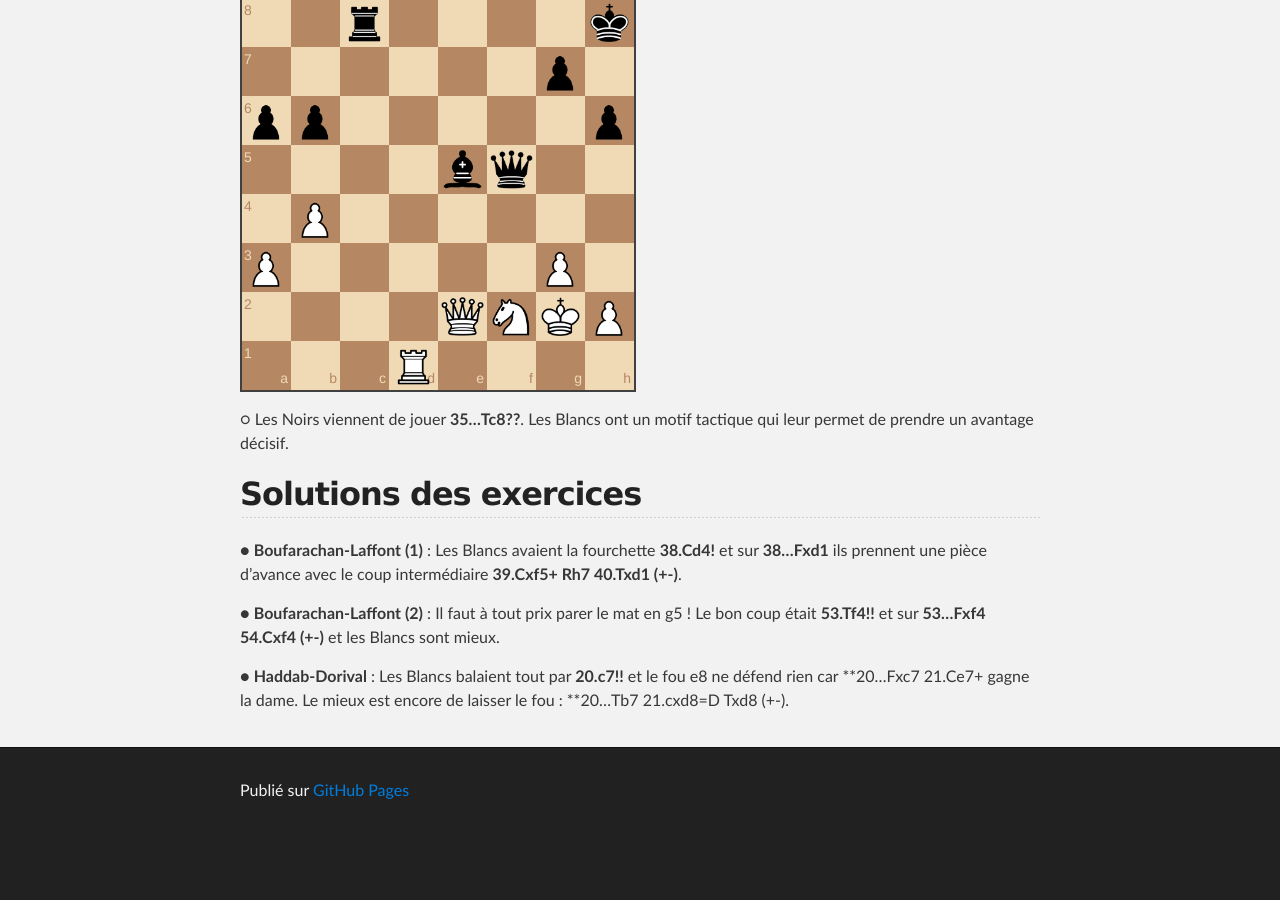
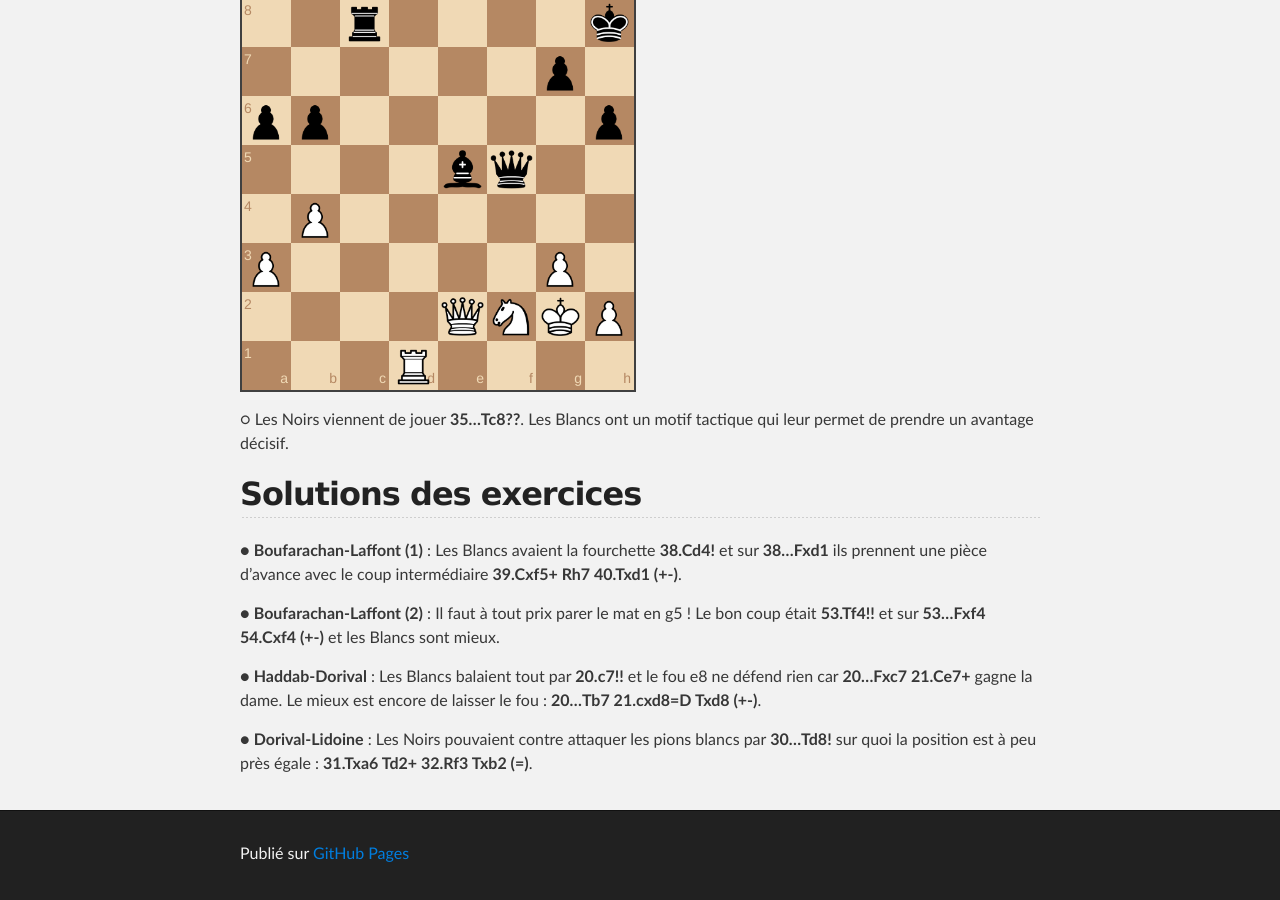
Before and after one commit to echiquier-villeneuve-tolosane/echiquier-villeneuve-tolosane.github.io, a Jekyll site: the page built from exercices.md, in a window 1280 px wide and 900 px high, scrolled down 14585 px. Built offline with Jekyll 4.4.1, drawn with Linux system fonts in a browser that asks for light colours; nearby versions of some CDN libraries; before the commit the page ends 15422 px from its top, so only the background shows below that.

Commit message:
Updated exercices.md

```diff
--- a/exercices.md
+++ b/exercices.md
@@ -228,4 +228,6 @@ _Coupe J.-C. Loubatière, ronde 3 (2013/10/06)_
 
 &#9679; **Boufarachan-Laffont (2)** : Il faut à tout prix parer le mat en g5 ! Le bon coup était **53.Tf4!!** et sur **53...Fxf4 54.Cxf4 (+-)** et les Blancs sont mieux.
 
-&#9679; **Haddab-Dorival** : Les Blancs balaient tout par **20.c7!!** et le fou e8 ne défend rien car **20...Fxc7 21.Ce7+ gagne la dame. Le mieux est encore de laisser le fou : **20...Tb7 21.cxd8=D Txd8 (+-).
+&#9679; **Haddab-Dorival** : Les Blancs balaient tout par **20.c7!!** et le fou e8 ne défend rien car **20...Fxc7 21.Ce7+** gagne la dame. Le mieux est encore de laisser le fou : **20...Tb7 21.cxd8=D Txd8 (+-)**.
+
+&#9679; **Dorival-Lidoine** : Les Noirs pouvaient contre attaquer les pions blancs par **30...Td8!** sur quoi la position est à peu près égale : **31.Txa6 Td2+ 32.Rf3 Txb2 (=)**.
```
